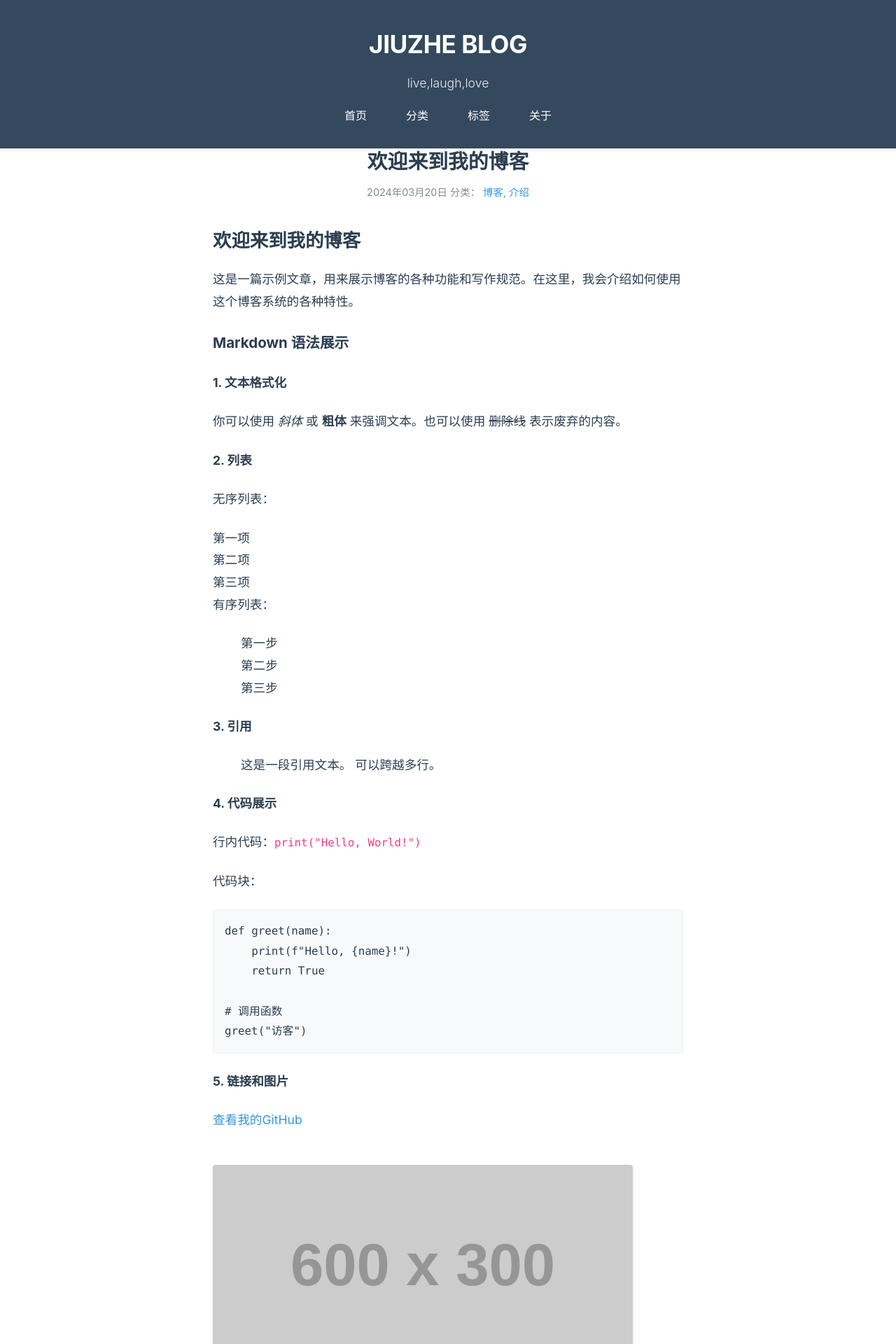
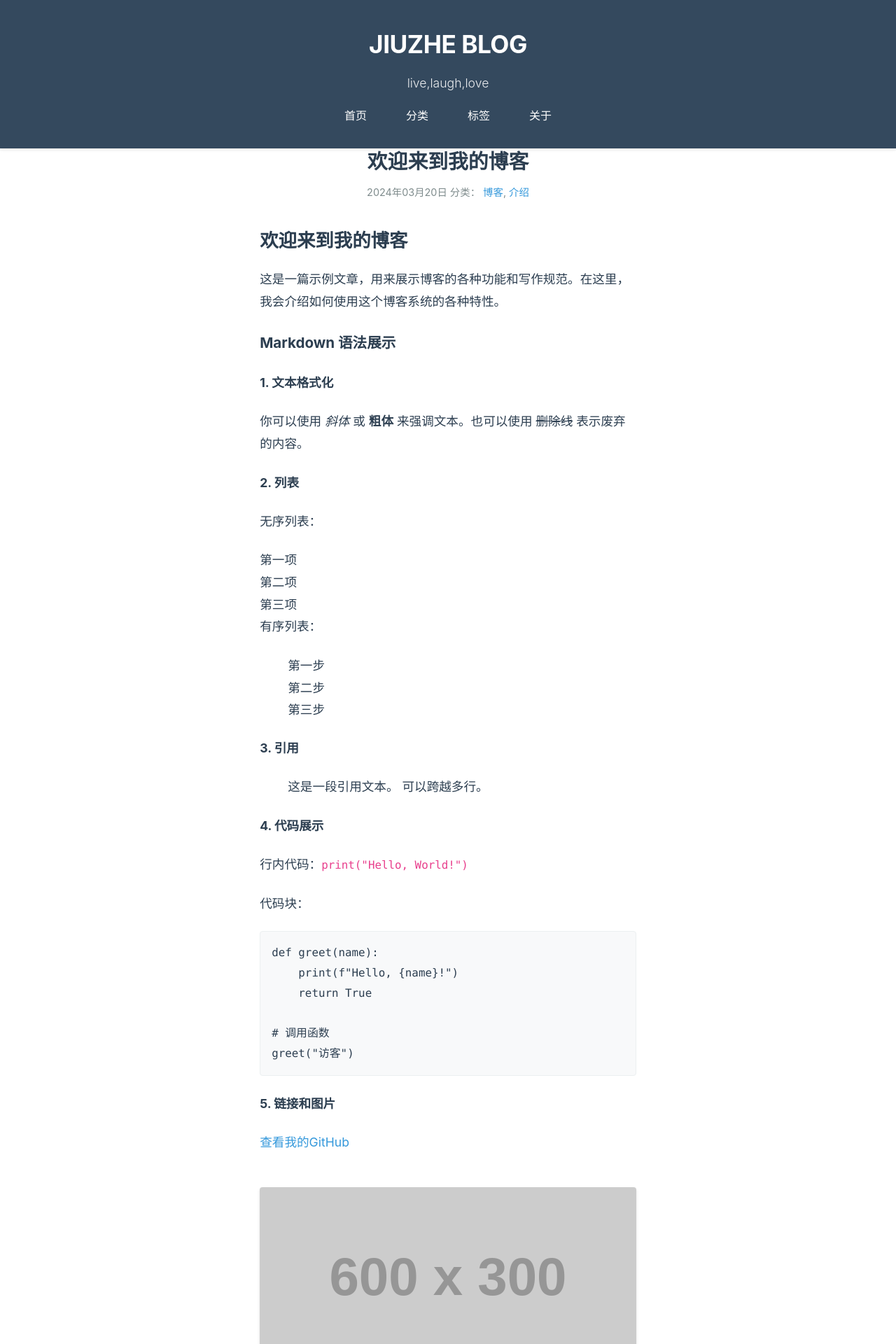
Before and after one commit to forkicksinuk/forkicksinuk.github.io, a Jekyll site: the page built from _posts/2024-03-20-welcome-to-my-blog.md, in a window 1280 px wide. Shown: the top 1920 px of the page at 70% size. Built offline with Jekyll 4.4.1, drawn with Linux system fonts in a browser that asks for light colours.

Commit message:
text width

```diff
--- a/_layouts/post.html
+++ b/_layouts/post.html
@@ -37,14 +37,4 @@ layout: default
     {{ content }}
   </div>
 
-  <footer class="post-footer">
-    {% if page.tags %}
-    <div class="post-tags">
-      标签：
-      {% for tag in page.tags %}
-      <a href="{{ '/tags/' | relative_url }}#{{ tag }}" class="tag">{{ tag }}</a>
-      {% endfor %}
-    </div>
-    {% endif %}
-  </footer>
 </article>
--- a/assets/css/styles.css
+++ b/assets/css/styles.css
@@ -167,6 +167,8 @@ body {
 .post-content {
     font-size: 1.1em;
     line-height: 1.8;
+    max-width: 80%;
+    margin: auto;
 }
 
 .post-content h2 {
--- a/index.html
+++ b/index.html
@@ -34,7 +34,6 @@ title: Home
   </div>
   {% endif %}
 
-  <a href="{{ post.url | relative_url }}" class="read-more">阅读全文 &raquo;</a>
 </article>
 {% endfor %}
 
```
